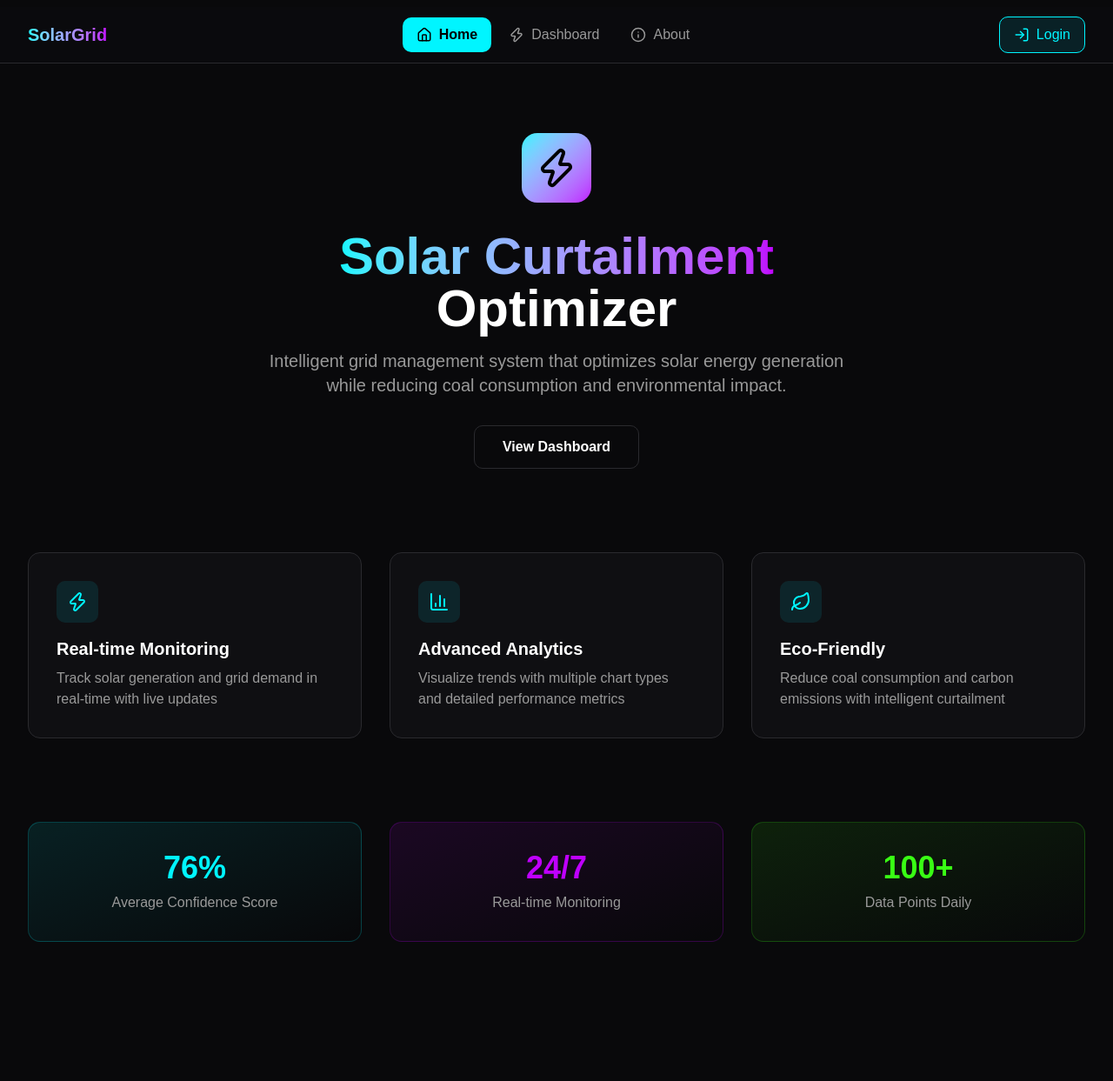
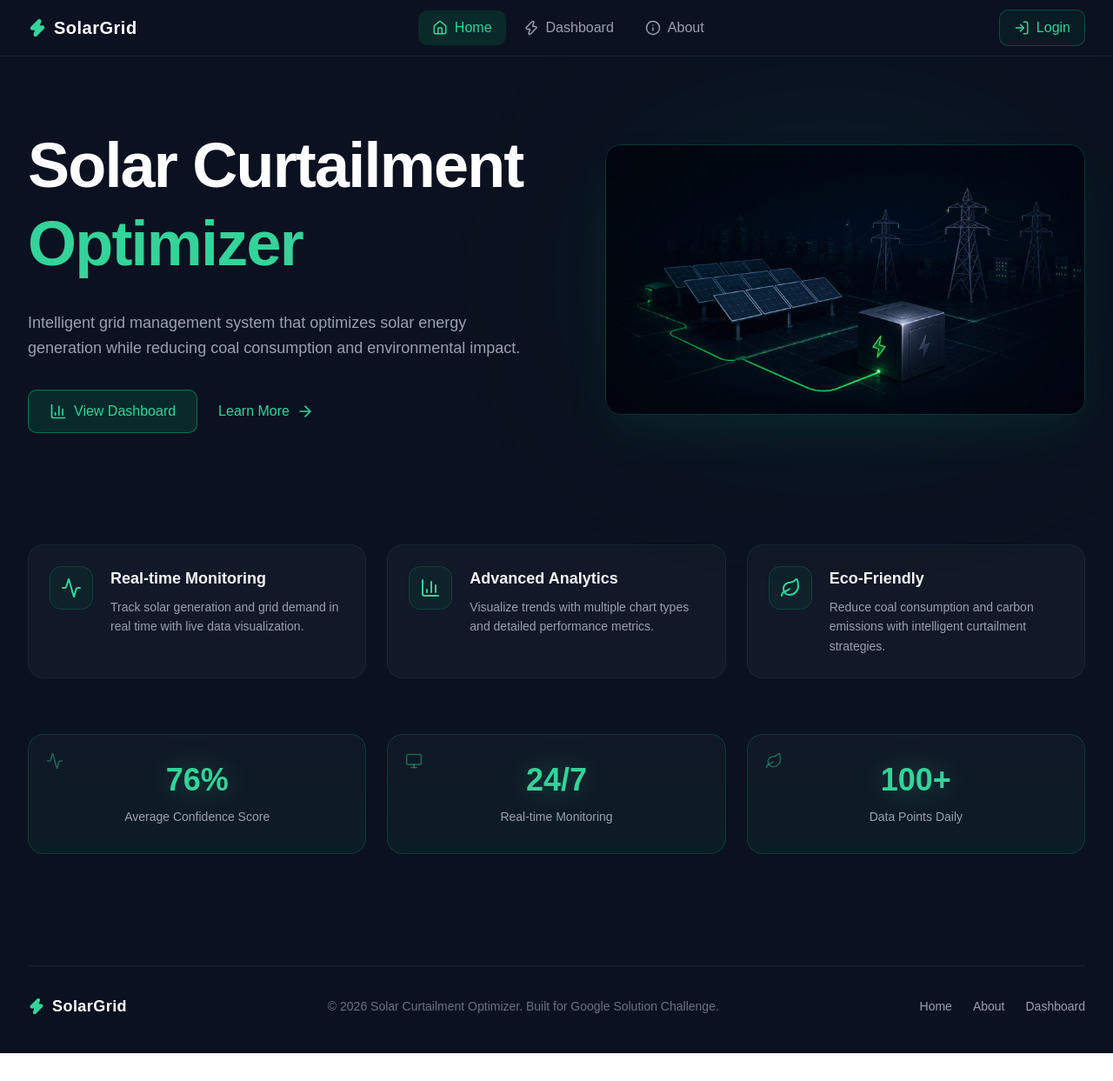
Before and after one commit to vatsaljain568/SolarCurtailmentOptimizer, a React (Vite) app in the folder Frontend/: page / in a window 1280 px wide. Shown: the whole page at 87% size. After the commit the page ends 1211 px from the top, so only its background shows below. Built offline with nearby package versions, Linux system fonts and the light colour scheme.

Commit message:
Changed Home Page UI

```diff
--- a/Frontend/src/compo/Navbar.jsx
+++ b/Frontend/src/compo/Navbar.jsx
@@ -41,12 +41,14 @@ const Navbar = () => {
   ]
 
   return (
-    <nav className='w-full bg-[#0a0a0d] border-b mt-2 border-[#2a2a2e] sticky top-0 z-50 '>
+    <nav className='w-full bg-[#0B1120] border-b border-gray-800/80 sticky top-0 z-50 '>
       <div className='max-w-7xl mx-auto px-4 sm:px-6 lg:px-8'>
         <div className='flex justify-between items-center h-16'>
+
           {/* Logo - Left */}
           <div className='flex items-center gap-2 cursor-pointer' onClick={() => navigate('/')}>
-            <span className='text-xl font-bold bg-gradient-to-r from-[#00f5ff] to-[#bf00ff] bg-clip-text text-transparent'>
+            <Zap size={22} className='text-[#34D399]' fill="currentColor" />
+            <span className='text-xl font-bold text-white tracking-wide'>
               SolarGrid
             </span>
           </div>
@@ -61,8 +63,8 @@ const Navbar = () => {
                   onClick={() => navigate(item.path)}
                   className={`flex items-center gap-2 px-4 py-2 rounded-lg transition-all duration-200 ${
                     isActive(item.path)
-                      ? 'bg-[#00f5ff] text-black font-semibold'
-                      : 'text-[#999] hover:text-white hover:bg-[#1a1a1e]'
+                      ? 'bg-[#064E3B]/40 text-[#34D399] font-medium'
+                      : 'text-gray-400 hover:text-gray-200 hover:bg-[#111827]'
                   }`}
                 >
                   <Icon size={18} />
@@ -79,8 +81,8 @@ const Navbar = () => {
               onClick={isAuthenticated ? handleLogout : () => navigate('/login')}
               className={`hidden md:flex items-center gap-2 px-4 py-2 rounded-lg transition-all duration-200 ${
                 isAuthenticated
-                  ? 'bg-[#ff4d4d]/10 border border-[#ff4d4d] text-[#ff4d4d] hover:bg-[#ff4d4d]/20'
-                  : 'bg-[#00f5ff]/10 border border-[#00f5ff] text-[#00f5ff] hover:bg-[#00f5ff]/20'
+                  ? 'bg-red-500/10 border border-red-500/30 text-red-400 hover:bg-red-500/20'
+                  : 'bg-[#064E3B]/20 border border-[#10B981]/30 text-[#34D399] hover:bg-[#064E3B]/40'
               }`}
             >
               {isAuthenticated ? (
@@ -97,9 +99,6 @@ const Navbar = () => {
             </button>
           </div>
         </div>
-
-        {/* Mobile Navigation */}
-
       </div>
     </nav>
   )
--- a/Frontend/src/page/HomePage.jsx
+++ b/Frontend/src/page/HomePage.jsx
@@ -1,98 +1,154 @@
 import React from 'react'
 import { useNavigate } from 'react-router-dom'
-import { Zap, BarChart3, Leaf, ArrowRight } from 'lucide-react'
+import { BarChart3, Leaf, Activity, Monitor, ArrowRight, Zap } from 'lucide-react'
+import HomeHero from '../assets/HomeHero.jpeg'
 
 const HomePage = () => {
   const navigate = useNavigate()
 
-  const features = [
-    {
-      icon: Zap,
-      title: 'Real-time Monitoring',
-      description: 'Track solar generation and grid demand in real-time with live updates'
-    },
-    {
-      icon: BarChart3,
-      title: 'Advanced Analytics',
-      description: 'Visualize trends with multiple chart types and detailed performance metrics'
-    },
-    {
-      icon: Leaf,
-      title: 'Eco-Friendly',
-      description: 'Reduce coal consumption and carbon emissions with intelligent curtailment'
-    }
-  ]
+  return (
+    <div className="w-full min-h-screen bg-[#0B1120] text-white font-sans overflow-hidden">
+      <div className="max-w-7xl mx-auto px-4 sm:px-6 lg:px-8 pt-20 pb-10">
 
-  return (
-    <div className='w-full min-h-screen bg-[#09090b]'>
-      {/* Hero Section */}
-      <div className='max-w-7xl mx-auto px-4 sm:px-6 lg:px-8 py-20'>
-        <div className='text-center space-y-8'>
-          {/* Logo */}
-          <div className='flex justify-center'>
-            <div className='bg-gradient-to-br from-[#00f5ff] to-[#bf00ff] p-4 rounded-2xl'>
-              <Zap size={48} className='text-black' strokeWidth={2} />
+        {/* HERO SECTION */}
+        {/* Increased bottom margin to mb-32 for more breathing room */}
+        <div className="grid grid-cols-1 lg:grid-cols-2 gap-12 items-center mb-32">
+
+          {/* Left Content */}
+          <div className="space-y-8 z-10">
+            <h1 className="text-5xl md:text-6xl lg:text-7xl font-bold tracking-tight leading-tight">
+              Solar Curtailment <br />
+              <span className="text-[#34D399]">Optimizer</span>
+            </h1>
+            <p className="text-lg text-gray-400 max-w-xl leading-relaxed">
+              Intelligent grid management system that optimizes solar energy generation while reducing coal consumption and environmental impact.
+            </p>
+
+            {/* Buttons */}
+            <div className="flex flex-wrap items-center gap-6">
+              <button
+                onClick={() => navigate('/dashboard')}
+                className="flex items-center gap-2 px-6 py-3 bg-[#064E3B]/40 border border-[#10B981]/50 text-[#34D399] font-medium rounded-lg hover:bg-[#064E3B]/60 transition-all duration-200"
+              >
+                <BarChart3 size={20} />
+                View Dashboard
+              </button>
+
+              {/* Restored and Wired 'Learn More' Button */}
+              <button
+                onClick={() => navigate('/about')}
+                className="flex items-center gap-2 text-[#34D399] font-medium hover:text-[#10B981] transition-colors duration-200"
+              >
+                Learn More <ArrowRight size={20} />
+              </button>
             </div>
           </div>
 
-          {/* Title */}
-          <div className='space-y-4'>
-            <h1 className='text-5xl md:text-6xl font-bold'>
-              <span className='bg-gradient-to-r from-[#00f5ff] to-[#bf00ff] bg-clip-text text-transparent'>
-                Solar Curtailment
-              </span>
-              <br />
-              <span className='text-white'>Optimizer</span>
-            </h1>
-            <p className='text-xl text-[#999] max-w-2xl mx-auto'>
-              Intelligent grid management system that optimizes solar energy generation while reducing coal consumption and environmental impact.
-            </p>
+          {/* Right Image/Graphic - Cleaned up nesting */}
+          <div className="relative w-full flex items-center justify-center lg:justify-end lg:pl-8 mt-10 lg:mt-0">
+             {/* Glow Effect */}
+             <div className="absolute top-1/2 left-1/2 -translate-x-1/2 -translate-y-1/2 w-[80%] h-[80%] bg-[#10B981]/10 blur-[120px] rounded-full pointer-events-none"></div>
+
+             {/* Image Container */}
+             <div className="relative z-10 w-full max-w-[600px] rounded-2xl overflow-hidden border border-[#10B981]/20 shadow-2xl shadow-[#064E3B]/30 transition-transform duration-500 hover:scale-[1.02]">
+                <img
+                  src={HomeHero}
+                  alt="Solar Grid Optimization"
+                  className="w-full h-auto object-cover opacity-90 hover:opacity-100 transition-opacity duration-300 animate-pulse-slow"
+                  style={{ animationDuration: '4s' }}
+                />
+             </div>
+          </div>
+        </div>
+
+        {/* FEATURES SECTION */}
+        {/* Increased bottom margin to mb-16 for better visual separation */}
+        <div className="grid grid-cols-1 md:grid-cols-3 gap-6 mb-16">
+          <div className="bg-[#111827] border border-gray-800/80 rounded-2xl p-6 hover:border-gray-700 transition-colors">
+            <div className="flex gap-5">
+              <div className="bg-[#064E3B]/20 border border-[#10B981]/20 p-3 rounded-xl h-fit">
+                <Activity size={24} className="text-[#34D399]" />
+              </div>
+              <div>
+                <h3 className="text-lg font-semibold mb-2 text-gray-100">Real-time Monitoring</h3>
+                <p className="text-sm text-gray-400 leading-relaxed">
+                  Track solar generation and grid demand in real time with live data visualization.
+                </p>
+              </div>
+            </div>
           </div>
 
-          {/* CTA Buttons */}
+          <div className="bg-[#111827] border border-gray-800/80 rounded-2xl p-6 hover:border-gray-700 transition-colors">
+            <div className="flex gap-5">
+              <div className="bg-[#064E3B]/20 border border-[#10B981]/20 p-3 rounded-xl h-fit">
+                <BarChart3 size={24} className="text-[#34D399]" />
+              </div>
+              <div>
+                <h3 className="text-lg font-semibold mb-2 text-gray-100">Advanced Analytics</h3>
+                <p className="text-sm text-gray-400 leading-relaxed">
+                  Visualize trends with multiple chart types and detailed performance metrics.
+                </p>
+              </div>
+            </div>
+          </div>
 
-            <button
-              onClick={() => navigate('/dashboard')}
-              className='px-8 py-3 border border-[#2a2a2e] text-white font-semibold rounded-lg hover:bg-[#1a1a1e] transition-all duration-200'
-            >
-              View Dashboard
-            </button>
+          <div className="bg-[#111827] border border-gray-800/80 rounded-2xl p-6 hover:border-gray-700 transition-colors">
+            <div className="flex gap-5">
+              <div className="bg-[#064E3B]/20 border border-[#10B981]/20 p-3 rounded-xl h-fit">
+                <Leaf size={24} className="text-[#34D399]" />
+              </div>
+              <div>
+                <h3 className="text-lg font-semibold mb-2 text-gray-100">Eco-Friendly</h3>
+                <p className="text-sm text-gray-400 leading-relaxed">
+                  Reduce coal consumption and carbon emissions with intelligent curtailment strategies.
+                </p>
+              </div>
+            </div>
+          </div>
         </div>
 
-        {/* Features Section */}
-        <div className='grid grid-cols-1 md:grid-cols-3 gap-8 mt-24'>
-          {features.map((feature, index) => {
-            const Icon = feature.icon
-            return (
-              <div
-                key={index}
-                className='p-8 rounded-xl bg-[#0f0f12] border border-[#2a2a2e] hover:border-[#00f5ff]/50 transition-all duration-200 hover:shadow-lg hover:shadow-[#00f5ff]/10'
-              >
-                <div className='bg-[#00f5ff]/10 w-12 h-12 rounded-lg flex items-center justify-center mb-4'>
-                  <Icon size={24} className='text-[#00f5ff]' />
-                </div>
-                <h3 className='text-xl font-semibold text-white mb-2'>{feature.title}</h3>
-                <p className='text-[#999]'>{feature.description}</p>
-              </div>
-            )
-          })}
+        {/* STATS SECTION */}
+        <div className="grid grid-cols-1 md:grid-cols-3 gap-6">
+          <div className="bg-gradient-to-b from-[#111827] to-[#064E3B]/20 border border-[#10B981]/20 rounded-2xl p-8 flex flex-col items-center justify-center relative overflow-hidden group hover:border-[#10B981]/40 transition-colors">
+            <div className="absolute inset-0 bg-[#34D399]/5 opacity-0 group-hover:opacity-100 transition-opacity"></div>
+            <div className="absolute top-5 left-5 text-[#34D399]/40"><Activity size={20} /></div>
+            <h4 className="text-4xl font-bold text-[#34D399] mb-3 drop-shadow-[0_0_15px_rgba(52,211,153,0.3)]">76%</h4>
+            <p className="text-sm text-gray-400 font-medium">Average Confidence Score</p>
+          </div>
+
+          <div className="bg-gradient-to-b from-[#111827] to-[#064E3B]/20 border border-[#10B981]/20 rounded-2xl p-8 flex flex-col items-center justify-center relative overflow-hidden group hover:border-[#10B981]/40 transition-colors">
+            <div className="absolute inset-0 bg-[#34D399]/5 opacity-0 group-hover:opacity-100 transition-opacity"></div>
+            <div className="absolute top-5 left-5 text-[#34D399]/40"><Monitor size={20} /></div>
+            <h4 className="text-4xl font-bold text-[#34D399] mb-3 drop-shadow-[0_0_15px_rgba(52,211,153,0.3)]">24/7</h4>
+            <p className="text-sm text-gray-400 font-medium">Real-time Monitoring</p>
+          </div>
+
+          <div className="bg-gradient-to-b from-[#111827] to-[#064E3B]/20 border border-[#10B981]/20 rounded-2xl p-8 flex flex-col items-center justify-center relative overflow-hidden group hover:border-[#10B981]/40 transition-colors">
+            <div className="absolute inset-0 bg-[#34D399]/5 opacity-0 group-hover:opacity-100 transition-opacity"></div>
+            <div className="absolute top-5 left-5 text-[#34D399]/40"><Leaf size={20} /></div>
+            <h4 className="text-4xl font-bold text-[#34D399] mb-3 drop-shadow-[0_0_15px_rgba(52,211,153,0.3)]">100+</h4>
+            <p className="text-sm text-gray-400 font-medium">Data Points Daily</p>
+          </div>
         </div>
 
-        {/* Stats Section */}
-        <div className='grid grid-cols-1 md:grid-cols-3 gap-8 mt-24 pb-20'>
-          <div className='text-center p-8 rounded-xl bg-gradient-to-br from-[#00f5ff]/10 to-transparent border border-[#00f5ff]/20'>
-            <div className='text-4xl font-bold text-[#00f5ff] mb-2'>76%</div>
-            <div className='text-[#999]'>Average Confidence Score</div>
+        {/* MINIMAL FOOTER SECTION */}
+        <footer className="mt-32 pt-8 border-t border-gray-800/80 flex flex-col md:flex-row items-center justify-between gap-6">
+          <div className="flex items-center gap-2">
+            <Zap size={20} className="text-[#34D399]" fill="currentColor" />
+            <span className="text-lg font-bold text-white tracking-wide">SolarGrid</span>
           </div>
-          <div className='text-center p-8 rounded-xl bg-gradient-to-br from-[#bf00ff]/10 to-transparent border border-[#bf00ff]/20'>
-            <div className='text-4xl font-bold text-[#bf00ff] mb-2'>24/7</div>
-            <div className='text-[#999]'>Real-time Monitoring</div>
+
+          <p className="text-sm text-gray-500 text-center md:text-left">
+            © 2026 Solar Curtailment Optimizer. Built for Google Solution Challenge.
+          </p>
+
+          <div className="flex gap-6 text-sm text-gray-400">
+            <button onClick={() => navigate('/')} className="hover:text-[#34D399] transition-colors">Home</button>
+            <button onClick={() => navigate('/about')} className="hover:text-[#34D399] transition-colors">About</button>
+            <button onClick={() => navigate('/dashboard')} className="hover:text-[#34D399] transition-colors">Dashboard</button>
           </div>
-          <div className='text-center p-8 rounded-xl bg-gradient-to-br from-[#39ff14]/10 to-transparent border border-[#39ff14]/20'>
-            <div className='text-4xl font-bold text-[#39ff14] mb-2'>100+</div>
-            <div className='text-[#999]'>Data Points Daily</div>
-          </div>
-        </div>
+        </footer>
+
       </div>
     </div>
   )
```
Also changed, not shown: Frontend/src/assets/HomeHero.jpeg (added).
